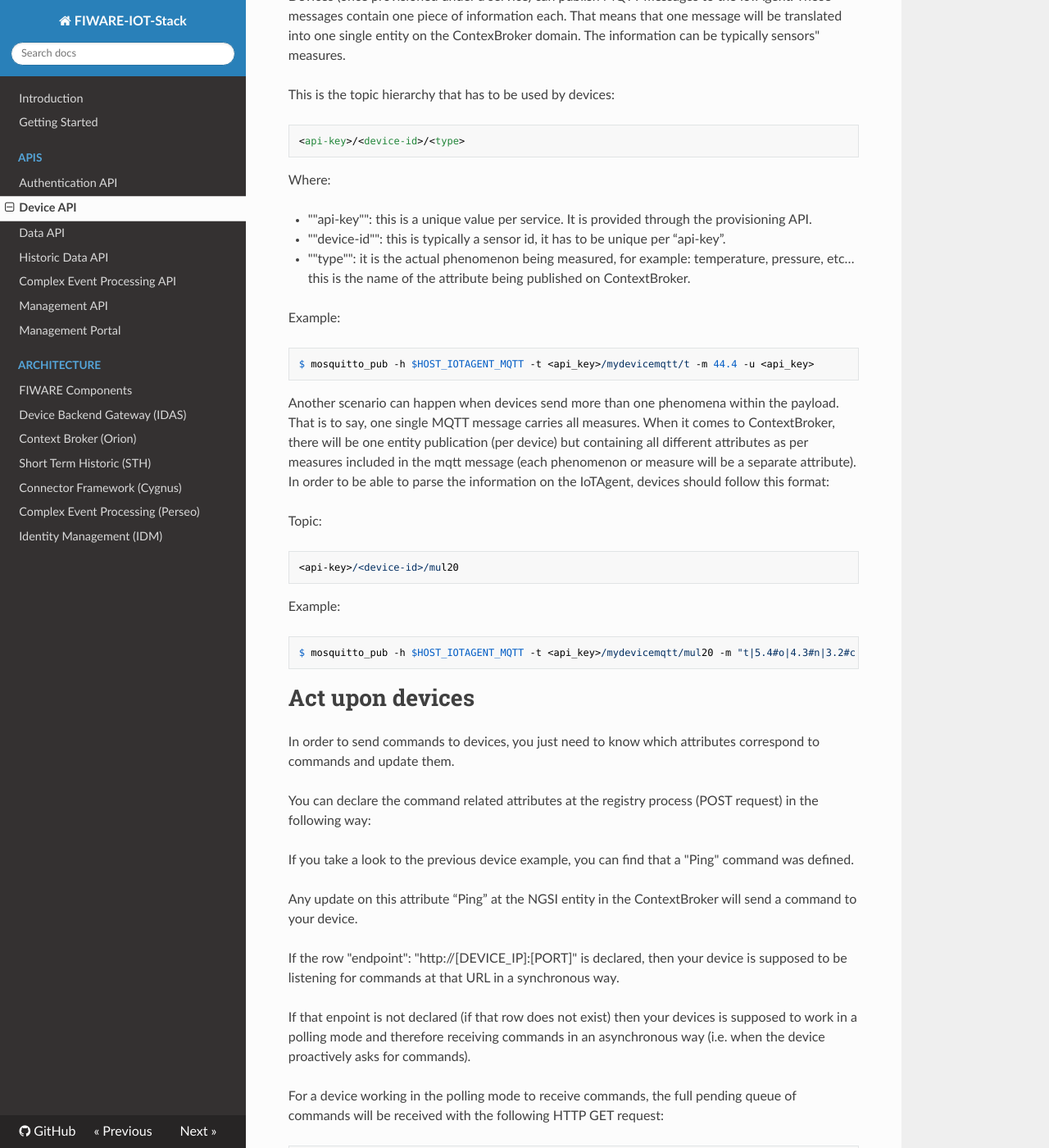
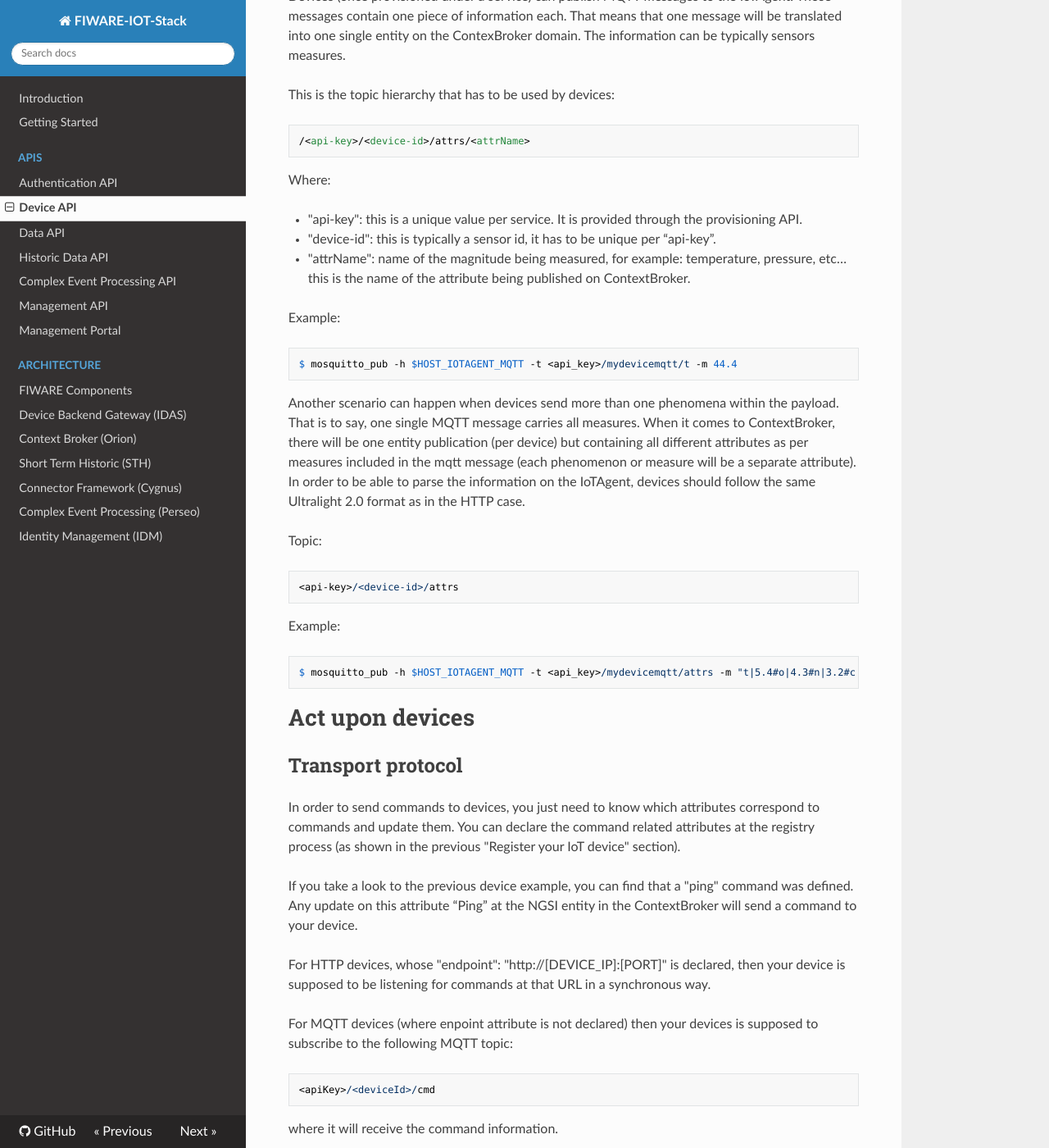
Before and after one commit to telefonicaid/thinking-cities, an MkDocs documentation site: the page built from docs/device_api.md, in a window 1280 px wide and 1400 px high, scrolled down 3561 px. Shown: the whole window at 82% size. Built offline with MkDocs 1.6.1, drawn with Linux system fonts in a browser that asks for light colours; nearby versions of some CDN libraries; old or Windows-style settings are respelled for this version of MkDocs; some of the changed text lies outside the part shown.

Commit message:
Update command protocol implementation

````diff
--- a/docs/device_api.md
+++ b/docs/device_api.md
@@ -129,7 +129,7 @@
 Sending an observation from IoT devices is simple with the following HTTP POST request:
 
 ```
-POST  $HOST_IOTAGENT/d?k=<apikey>&i=<device_ID>
+POST  $HOST_IOTAGENT/iot/d?k=<apikey>&i=<device_ID>
 Headers:
 {
 	"content-type": "text/plain"
@@ -142,7 +142,7 @@
 
 Multiple measures for a single observation can be sent, sepparating the values with pipes:
 ```
-POST  $HOST_IOTAGENT/d?k=<apikey>&i=<device_ID>
+POST  $HOST_IOTAGENT/iot/d?k=<apikey>&i=<device_ID>
 Headers:
 {
 	"content-type": "text/plain"
@@ -154,7 +154,7 @@
 
 Sending multiple observations in the same message is also possible with the following payload:
 ```
-POST  $HOST_IOTAGENT/d?k=<apikey>&i=<device_ID>
+POST  $HOST_IOTAGENT/iot/d?k=<apikey>&i=<device_ID>
 Headers:
 {
 	"content-type": "text/plain"
@@ -168,63 +168,98 @@
 
 **Sending using MQTT**
 
-Devices (once provisioned under a service) can publish MQTT messages to the IoTAgent. Those messages contain one piece of information each. That means that one message will be translated into one single entity on the ContexBroker domain. The information can be typically sensors" measures.
+Devices (once provisioned under a service) can publish MQTT messages to the IoTAgent. Those messages contain one piece
+of information each. That means that one message will be translated into one single entity on the ContexBroker domain.
+The information can be typically sensors measures.
 
 This is the topic hierarchy that has to be used by devices:
-
 ```
-<api-key>/<device-id>/<type>
+/<api-key>/<device-id>/attrs/<attrName>
 ```
 
 Where:
 
--  ""api-key"": this is a unique value per service. It is provided through the provisioning API.
--  ""device-id"": this is typically a sensor id, it has to be unique per “api-key”.
-- ""type"": it is the actual phenomenon being measured, for example: temperature, pressure, etc… this is the name of the attribute being published on ContextBroker.
+- "api-key": this is a unique value per service. It is provided through the provisioning API.
+- "device-id": this is typically a sensor id, it has to be unique per “api-key”.
+- "attrName": name of the magnitude being measured, for example: temperature, pressure, etc… this is the name of
+the attribute being published on ContextBroker.
 
 Example:
 
 ```
-$ mosquitto_pub -h $HOST_IOTAGENT_MQTT -t <api_key>/mydevicemqtt/t -m 44.4 -u <api_key>
+$ mosquitto_pub -h $HOST_IOTAGENT_MQTT -t <api_key>/mydevicemqtt/t -m 44.4
 ```
 
-Another scenario can happen when devices send more than one phenomena within the payload. That is to say, one single MQTT message carries all measures. When it comes to ContextBroker, there will be one entity publication (per device) but containing all different attributes as per measures included in the mqtt message (each phenomenon or measure will be a separate attribute). In order to be able to parse the information on the IoTAgent, devices should follow this format:
+Another scenario can happen when devices send more than one phenomena within the payload. That is to say, one single
+MQTT message carries all measures. When it comes to ContextBroker, there will be one entity publication (per device)
+but containing all different attributes as per measures included in the mqtt message (each phenomenon or measure will
+be a separate attribute). In order to be able to parse the information on the IoTAgent, devices should follow the
+same Ultralight 2.0 format as in the HTTP case.
 
 Topic:
 
 ```
-<api-key>/<device-id>/mul20
+<api-key>/<device-id>/attrs
 ```
 
 Example:
 
 ```
-$ mosquitto_pub -h $HOST_IOTAGENT_MQTT -t <api_key>/mydevicemqtt/mul20 -m "t|5.4#o|4.3#n|3.2#c|2.1" -u <api_key>
+$ mosquitto_pub -h $HOST_IOTAGENT_MQTT -t <api_key>/mydevicemqtt/attrs -m "t|5.4#o|4.3#n|3.2#c|2.1"
 ```
 
 # Act upon devices
 
+## Transport protocol
 In order to send commands to devices, you just need to know which attributes correspond to commands and update them.
+You can declare the command related attributes at the registry process (as shown in the previous "Register your IoT
+device" section).
 
-You can declare the command related attributes at the registry process (POST request) in the following way:
-
-If you take a look to the previous device example, you can find that a "Ping" command was defined.
-
+If you take a look to the previous device example, you can find that a "ping" command was defined.
 Any update on this attribute “Ping” at the NGSI entity in the ContextBroker will send a command to your device.
 
-If the row "endpoint": "http://[DEVICE_IP]:[PORT]" is declared, then your device is supposed to be listening for commands at that URL in a synchronous way.
+For HTTP devices, whose "endpoint": "http://[DEVICE_IP]:[PORT]" is declared, then your device is supposed to be
+listening for commands at that URL in a synchronous way.
 
-If that enpoint is not declared (if that row does not exist) then your devices is supposed to work in a polling mode and therefore receiving commands in an asynchronous way (i.e. when the device proactively asks for commands).
+For MQTT devices (where enpoint attribute is not declared) then your devices is supposed to subscribe to the following
+MQTT topic:
+```
+<apiKey>/<deviceId>/cmd
+```
+where it will receive the command information.
 
-For a device working in the polling mode to receive commands, the full pending queue of commands will be received with the following HTTP GET request:
+Once the command is completed, the device should return the result of the command to the IoTAgent. For HTTP devices,
+the payload should be returned as the answer to the HTTP request. For MQTT devices, the result should be returned to
+the following topic:
+```
+<apiKey>/<deviceId>/cmdexe
+```
 
+## Command payloads
+Concerning the payload, the command information will have the same information for both transport protocols.
 ```
-GET  $HOST_IOTAGENT/d?k=<apikey>&i=<device_ID>
-Headers: {"content-type": "application/text’; "X-Auth-Token" : [TOKEN]; "Fiware-Service: OpenIoT"; "Fiware-ServicePath: /"}
-http://130.206.80.40:5371/iot/d?k=[APIKEY]&i=[DEV_ID]
+<device name>@<command name>|<param name>=<value>|....
+```
+This indicates that the device (named 'device_name' in the Context Broker) has to execute the command 'command_name',
+with the given parameters. E.g.:
+```
+weatherStation167@ping|param1=1|param2=2
+```
+This example will tell the Weather Station 167 to reply to a ping message with the provided params.
 
+Once the command has finished its execution in the device, the reply to the server must adhere to the following format:
 ```
+<device name>@<command name>|result
+```
+Where `device_name` and `command_name` must be the same ones used in the command execution, and the result is the
+final result of the command. E.g.:
+```
+weatherStation167@ping|Ping ok
+```
+In this case, the Weather station replies with a String value indicating everything has worked fine.
+
 
 # In more detail ...
 
-You can get more information about the FIWARE component providing this functionalty, reference API documentation and source code at Identity Management [Backend Gateway IDAS](device_gateway.md)
+You can get more information about the FIWARE component providing this functionalty, reference API documentation and
+source code at the [Ultralight IoT Agent](device_gateway.md)
````
